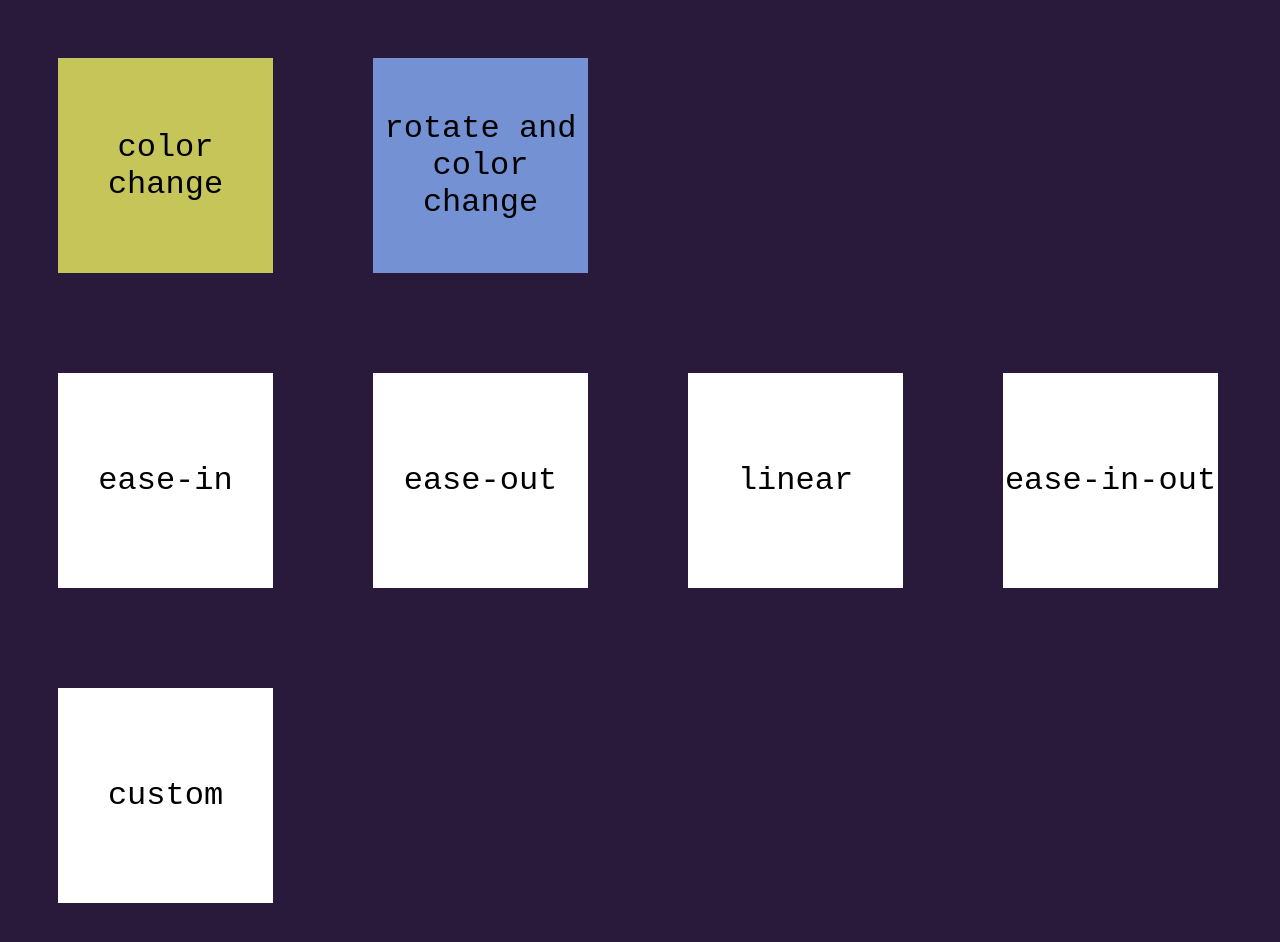
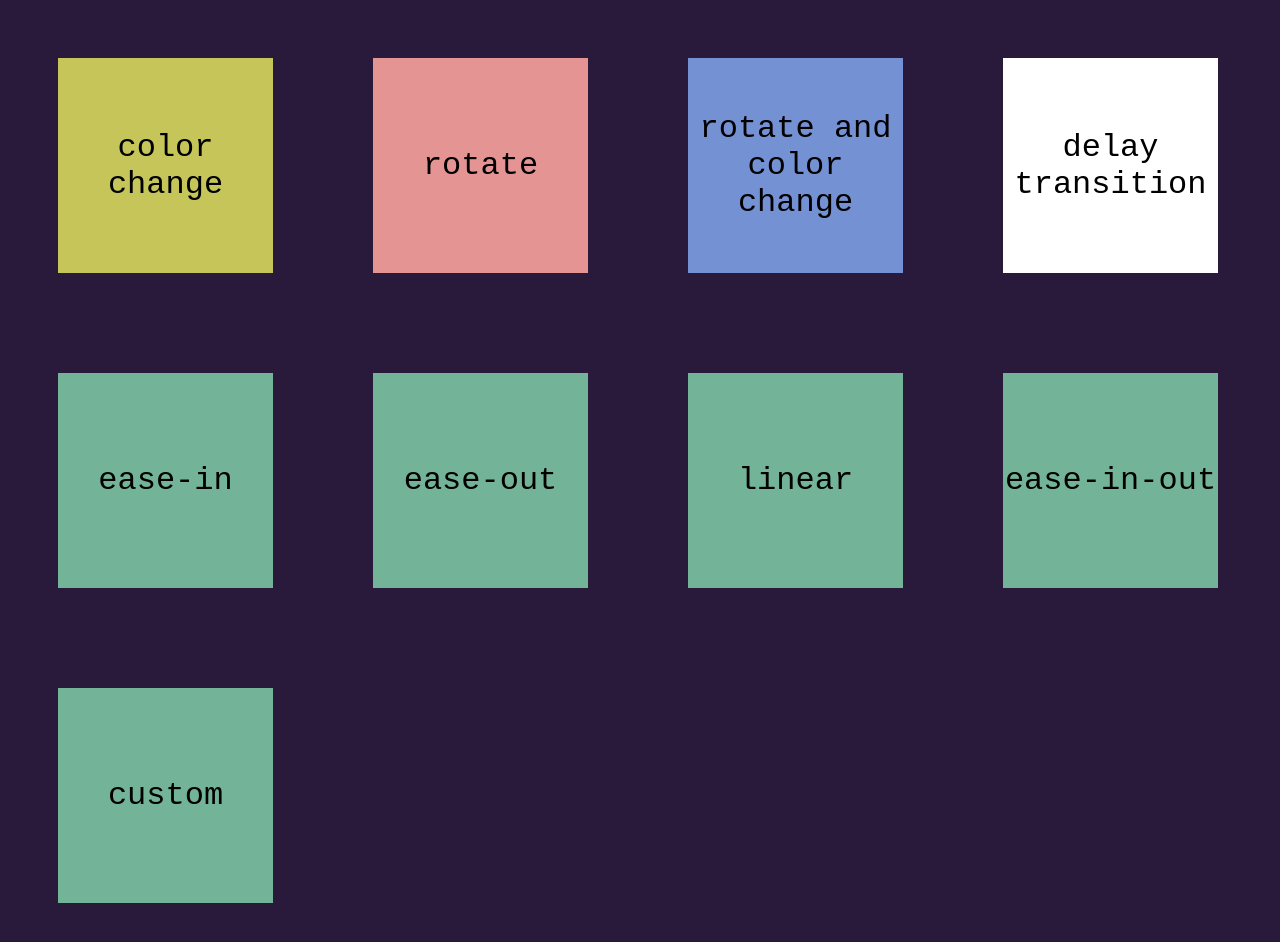
Before and after one commit to Maya084/css-animations, a website: page index.html in a window 1280 px wide. Drawn offline with Linux system fonts and the light colour scheme.

Commit message:
add preview; transition-delay

```diff
--- a/assets/scss/style.scss
+++ b/assets/scss/style.scss
@@ -25,6 +25,7 @@ body {
 .color-transition {
     background-color: rgb(197, 197, 90);
     transition-duration: 500ms;
+    transition-property: background;
 
     &:hover {
         background-color: rgb(199, 140, 64);
@@ -34,7 +35,7 @@ body {
 .color-rotate-transition {
     background-color: rgb(116, 145, 212);
     transition-duration: 500ms;
-    transition-property: all;
+    transition-property: background, transform;
 
     &:hover {
         background-color: rgb(32, 167, 129);
@@ -42,14 +43,39 @@ body {
     }
 }
 
+.rotate-transition {
+    transition-duration: 500ms;
+    transition-property: transform;
+    background-color: rgb(229, 148, 148);
+
+    &:hover {
+        transform: rotate(-45deg);
+    }
+}
+
+.delay-transition {
+    transition-property: transform;
+    transition-timing-function: cubic-bezier(0.75, -0.81, 0.43, 1.79);
+    transition-duration: 750ms;
+
+    &:hover {
+        transform: rotate(-180deg);
+    }
+}
+
 .trans-func {
+    .box {
+        background-color: rgb(115, 180, 153);
+        color: rgb(0, 0, 0);
+        transition-duration: 500ms;
+        transition-property: color, background, transform;
+    }
+
     &:hover {
         .box {
             background-color: rgb(81, 40, 88);
             color: aliceblue;
             transform: rotate(45deg);
-            transition-duration: 500ms;
-            transition-property: color, background, transform;
 
             &.ease-in {
                 transition-timing-function: ease-in;
--- a/index.html
+++ b/index.html
@@ -12,7 +12,9 @@
 <body>
     <div class="animated-boxes">
         <div class="box color-transition">color change</div>
+        <div class="box rotate-transition">rotate</div>
         <div class="box color-rotate-transition">rotate and color change</div>
+        <div class="box delay-transition">delay transition</div>
     </div>
 
     <div class="animated-boxes trans-func">
```
Also changed, not shown: README.md, assets/css/style.css, transitions.gif (added), 1 other file.
